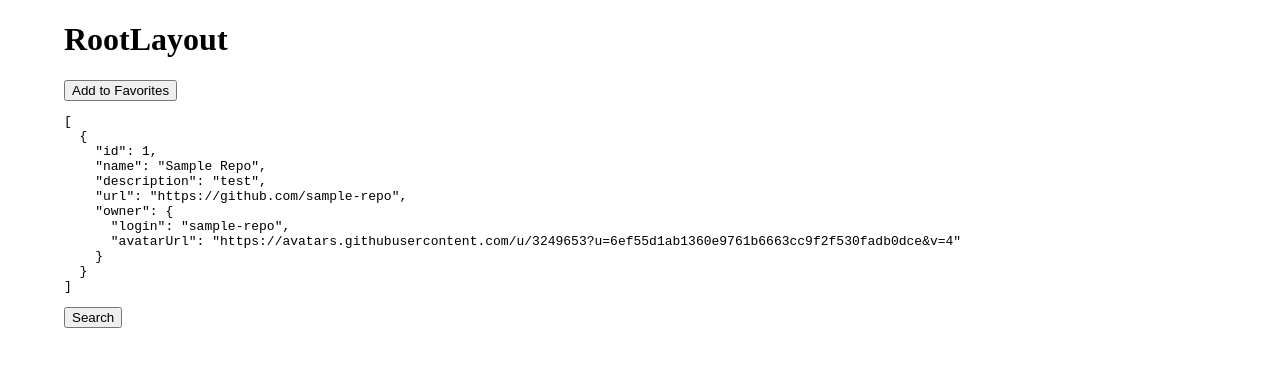
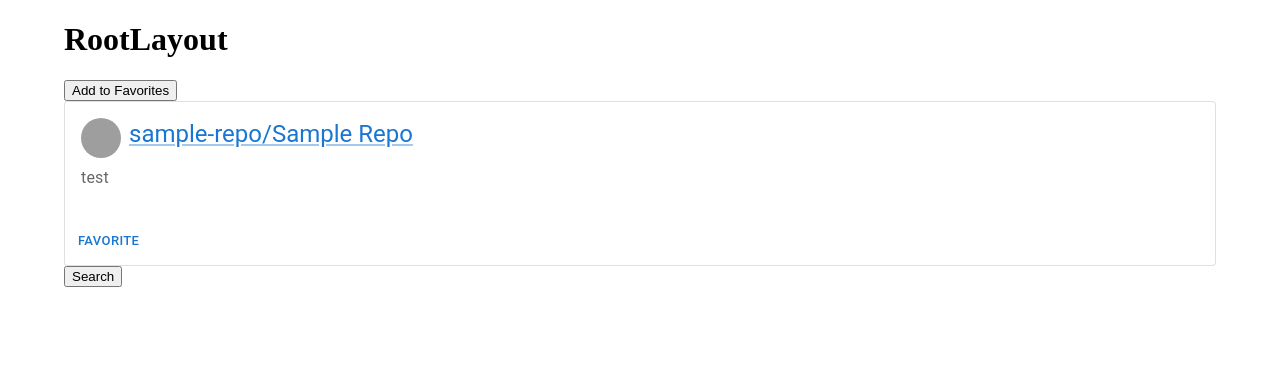
Before and after one commit to harlley/github-favorites, a React (Vite) app: page /favorites in a window 1280 px wide. Both pictures are taken after a click on the button "Add to Favorites". Shown: the top 366 px of the page. Built offline with nearby package versions, Linux system fonts and the light colour scheme; no server answers; grey boxes are pictures that could not be loaded.

Commit message:
organize types

```diff
--- a/src/components/Repository/Repository.tsx
+++ b/src/components/Repository/Repository.tsx
@@ -5,18 +5,10 @@ import CardContent from "@mui/material/CardContent";
 import Button from "@mui/material/Button";
 import Typography from "@mui/material/Typography";
 import { Avatar, Link } from "@mui/material";
+import { RepositoryType } from "../../types";
 
-type RepositoryProps = {
-  name: string;
-  description: string;
-  url: string;
-  owner: {
-    login: string;
-    avatarUrl: string;
-  };
-};
-
-export function Repository({ name, description, owner, url }: RepositoryProps) {
+export function Repository(repository: RepositoryType) {
+  const { name, description, url, owner } = repository;
   return (
     <Box sx={{ minWidth: 275 }}>
       <Card variant="outlined">
@@ -34,7 +26,9 @@ export function Repository({ name, description, owner, url }: RepositoryProps) {
           </Typography>
         </CardContent>
         <CardActions>
-          <Button size="small">Favorite</Button>
+          <Button size="small" onClick={() => console.log(repository)}>
+            Favorite
+          </Button>
         </CardActions>
       </Card>
     </Box>
--- a/src/components/pages/Favorites.tsx
+++ b/src/components/pages/Favorites.tsx
@@ -1,5 +1,7 @@
 import { useFavorites } from "../../data/useFavorites";
 import { useNavigate } from "react-router-dom";
+import { Repository } from "../Repository/Repository";
+import { Stack } from "@mui/material";
 
 export function Favorites() {
   const { repositories, favorite } = useFavorites();
@@ -23,7 +25,11 @@ export function Favorites() {
   return (
     <div>
       <button onClick={onFavorite}>Add to Favorites</button>
-      <pre>{JSON.stringify(repositories, null, 2)}</pre>
+      <Stack spacing={1}>
+        {repositories.map((repo) => (
+          <Repository key={repo.id} {...repo} />
+        ))}
+      </Stack>
       <button onClick={() => navigate("/search")}>Search</button>
     </div>
   );
--- a/src/components/pages/Search.tsx
+++ b/src/components/pages/Search.tsx
@@ -6,6 +6,13 @@ import { Stack, TextField } from "@mui/material";
 import { debounce } from "@mui/material/utils";
 import { Repository } from "../Repository/Repository";
 import { useFavorites } from "../../data/useFavorites";
+import { RepositoryType } from "../../types";
+
+type RepositoriesData = {
+  search: {
+    nodes: RepositoryType[];
+  };
+};
 
 export function Search() {
   const [repoName, setRepoName] = useState("react");
@@ -19,7 +26,7 @@ export function Search() {
     }
   }, [searchParams]);
 
-  const { loading, error, data } = useQuery(REPOS_BY_NAME, {
+  const { loading, error, data } = useQuery<RepositoriesData>(REPOS_BY_NAME, {
     variables: { repoName },
   });
 
@@ -36,7 +43,7 @@ export function Search() {
     <div>
       <button onClick={() => navigate("/favorites")}>Favorites</button>
       <pre>{JSON.stringify(repos, null, 2)}</pre>
-      <h1>Public Repositories</h1>
+      <h1>Repositories</h1>
       <TextField
         id="outlined-required"
         label="Search by"
@@ -46,14 +53,8 @@ export function Search() {
       />
       {!loading ? (
         <Stack spacing={1}>
-          {repositories.map((repo: any) => (
-            <Repository
-              key={repo.id}
-              name={repo.name}
-              description={repo.description}
-              url={repo.url}
-              owner={repo.owner}
-            />
+          {repositories.map((repo: RepositoryType) => (
+            <Repository key={repo.id} {...repo} />
           ))}
         </Stack>
       ) : (
--- a/src/data/useFavorites.tsx
+++ b/src/data/useFavorites.tsx
@@ -1,32 +1,16 @@
 import React, { createContext, useContext, useState, useCallback } from "react";
+import { FavoritesContextType, RepositoryType } from "../types";
 
-type Repository = {
-  id: number;
-  name: string;
-  description: string;
-  url: string;
-  owner: {
-    login: string;
-    avatarUrl: string;
-  };
-};
-
-type FavoritesContextProps = {
-  repositories: Repository[];
-  favorite: (repository: Repository) => void;
-  unfavorite: (repositoryId: number) => void;
-};
-
-const FavoritesContext = createContext<FavoritesContextProps | undefined>(
+const FavoritesContext = createContext<FavoritesContextType | undefined>(
   undefined
 );
 
 export const FavoritesProvider: React.FC<{ children: React.ReactNode }> = ({
   children,
 }) => {
-  const [repositories, setRepositories] = useState<Repository[]>([]);
+  const [repositories, setRepositories] = useState<RepositoryType[]>([]);
 
-  const favorite = useCallback((repository: Repository) => {
+  const favorite = useCallback((repository: RepositoryType) => {
     setRepositories((prevRepositories) => [...prevRepositories, repository]);
   }, []);
 
@@ -36,7 +20,7 @@ export const FavoritesProvider: React.FC<{ children: React.ReactNode }> = ({
     );
   }, []);
 
-  const contextValue: FavoritesContextProps = {
+  const contextValue: FavoritesContextType = {
     favorite,
     unfavorite,
     repositories,
--- /dev/null
+++ b/src/types.ts
@@ -0,0 +1,16 @@
+export type RepositoryType = {
+  id: number;
+  name: string;
+  description: string;
+  url: string;
+  owner: {
+    login: string;
+    avatarUrl: string;
+  };
+};
+
+export type FavoritesContextType = {
+  repositories: RepositoryType[];
+  favorite: (repository: RepositoryType) => void;
+  unfavorite: (repositoryId: number) => void;
+};
```
Also changed, not shown: 1 other file (tests, documents, lock files or other folders).
